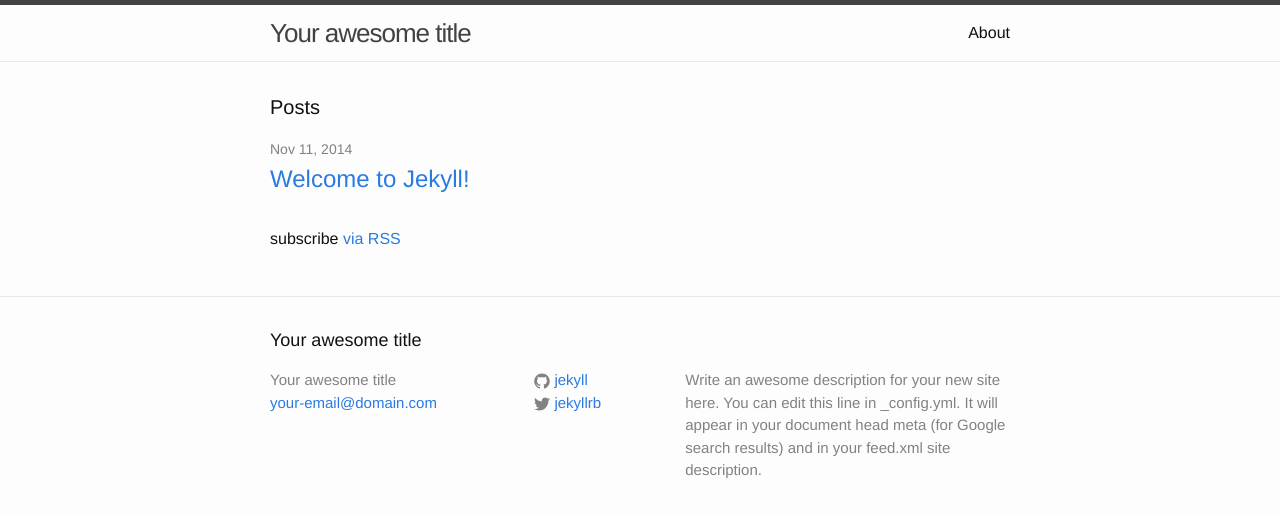
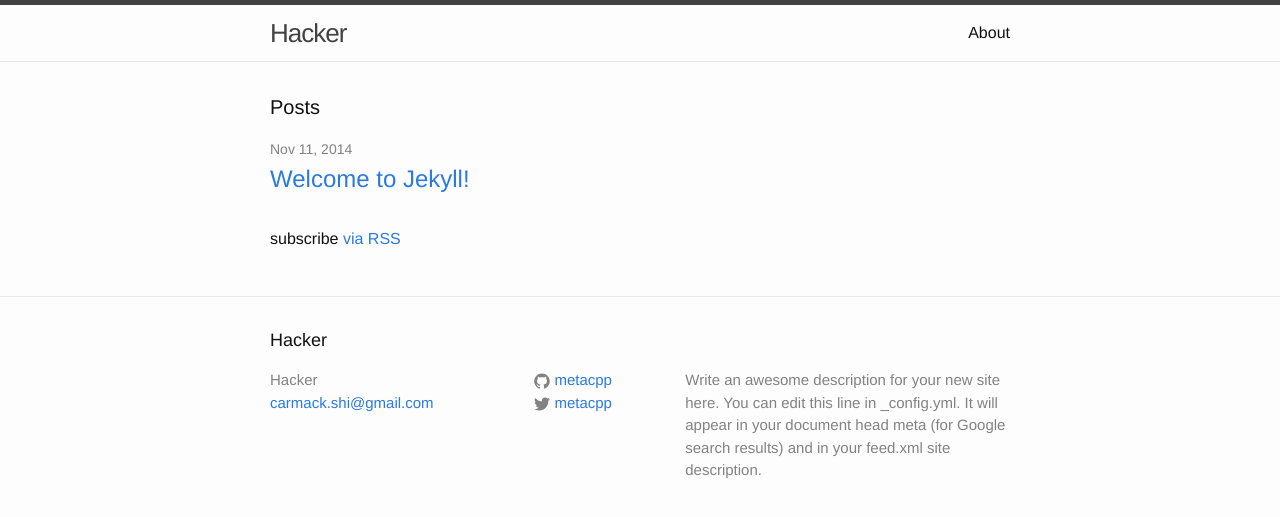
Before and after one commit to metacpp/metacpp.github.io, a Jekyll site: the page built from index.html, in a window 1280 px wide. Shown: the top 517 px of the page. Built offline with Jekyll 4.4.1, drawn with Linux system fonts in a browser that asks for light colours.

Commit message:
update the config file.

```diff
--- a/_config.yml
+++ b/_config.yml
@@ -1,14 +1,15 @@
 # Site settings
-title: Your awesome title
-email: your-email@domain.com
+title: Hacker
+email: carmack.shi@gmail.com
 description: > # this means to ignore newlines until "baseurl:"
   Write an awesome description for your new site here. You can edit this
   line in _config.yml. It will appear in your document head meta (for
   Google search results) and in your feed.xml site description.
 baseurl: "" # the subpath of your site, e.g. /blog/
-url: "http://yourdomain.com" # the base hostname & protocol for your site
-twitter_username: jekyllrb
-github_username:  jekyll
+url: "http://metacpp.github.io" # the base hostname & protocol for your site
+twitter_username: metacpp
+github_username:  metacpp
 
 # Build settings
 markdown: kramdown
+highlighter: rouge
```
